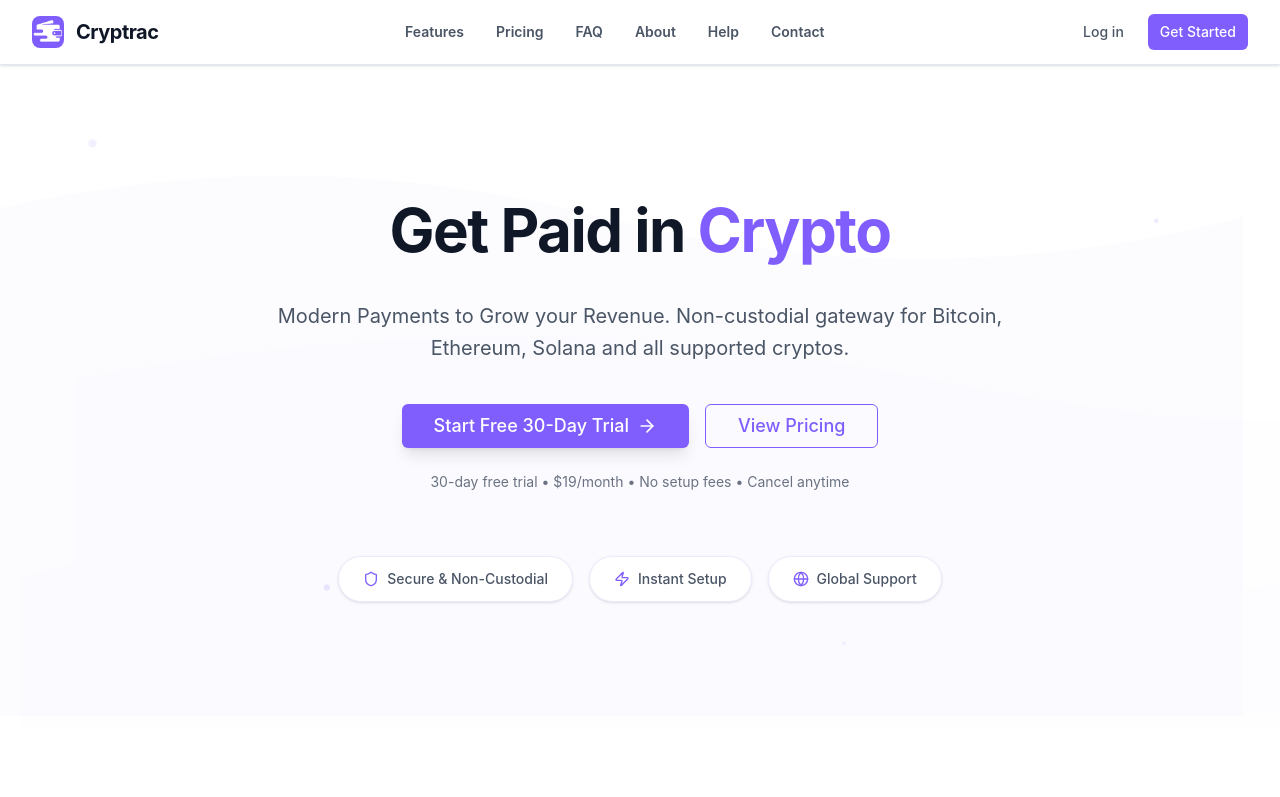
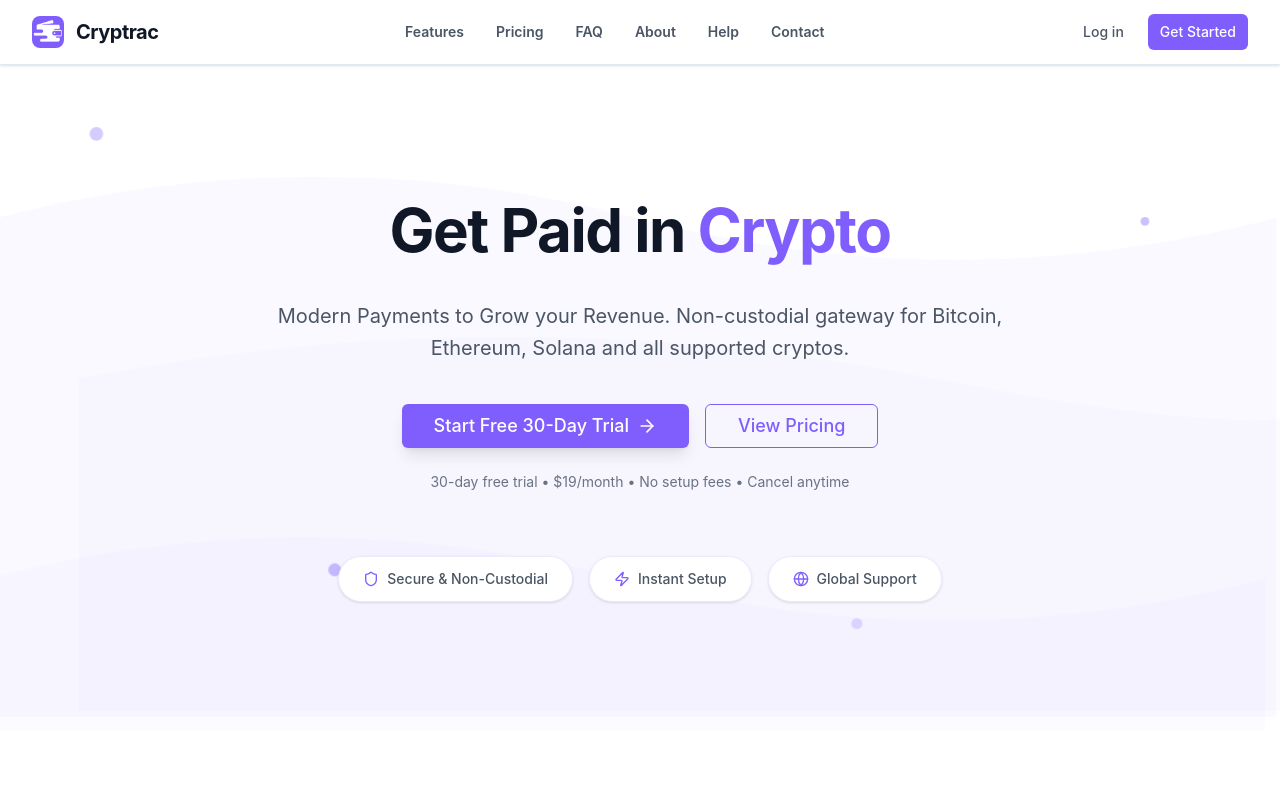
Before and after one commit to CryptracSolutions/cryptrac, a Next.js app: page / in a window 1280 px wide. Shown: the top 797 px of the page. Built offline with nearby package versions, Linux system fonts and the light colour scheme.

Commit message:
UI/UX revamp 4.1.6

```diff
--- a/app/globals.css
+++ b/app/globals.css
@@ -406,7 +406,96 @@
     animation: gentle-pulse 4s ease-in-out infinite;
   }
 
-  /* Cryptrac Purple Wave Animations */
+  /* Enhanced Cryptrac Purple Wave Animations - More Visible Version */
+  @keyframes wave-1-enhanced {
+    0%, 100% {
+      transform: translateX(-150px) translateY(0px);
+      opacity: 0.2;
+    }
+    25% {
+      transform: translateX(-75px) translateY(-30px);
+      opacity: 0.25;
+    }
+    50% {
+      transform: translateX(0px) translateY(-15px);
+      opacity: 0.2;
+    }
+    75% {
+      transform: translateX(75px) translateY(-45px);
+      opacity: 0.22;
+    }
+  }
+
+  .animate-wave-1-enhanced {
+    animation: wave-1-enhanced 15s ease-in-out infinite;
+  }
+
+  @keyframes wave-2-enhanced {
+    0%, 100% {
+      transform: translateX(150px) translateY(0px);
+      opacity: 0.15;
+    }
+    33% {
+      transform: translateX(75px) translateY(30px);
+      opacity: 0.2;
+    }
+    66% {
+      transform: translateX(-40px) translateY(15px);
+      opacity: 0.15;
+    }
+  }
+
+  .animate-wave-2-enhanced {
+    animation: wave-2-enhanced 18s ease-in-out infinite;
+    animation-delay: -3s;
+  }
+
+  @keyframes wave-3-enhanced {
+    0%, 100% {
+      transform: translateX(-75px) translateY(75px);
+      opacity: 0.12;
+    }
+    50% {
+      transform: translateX(100px) translateY(-40px);
+      opacity: 0.18;
+    }
+  }
+
+  .animate-wave-3-enhanced {
+    animation: wave-3-enhanced 22s ease-in-out infinite;
+    animation-delay: -7s;
+  }
+
+  /* Enhanced opacity classes for better wave visibility */
+  .opacity-20 {
+    opacity: 0.2;
+  }
+
+  .opacity-15 {
+    opacity: 0.15;
+  }
+
+  .opacity-12 {
+    opacity: 0.12;
+  }
+
+  /* Enhanced particle sizes */
+  .particle-enhanced {
+    width: 12px !important;
+    height: 12px !important;
+  }
+
+  .particle-small-enhanced {
+    width: 8px !important;
+    height: 8px !important;
+  }
+
+  .particle-medium-enhanced {
+    width: 10px !important;
+    height: 10px !important;
+  }
+
+  /* Original animations kept for backward compatibility */
   @keyframes wave-1 {
     0%, 100% {
       transform: translateX(-100px) translateY(0px);
@@ -469,13 +558,100 @@
   /* Ensure SVG <path> transforms are applied consistently */
   svg .animate-wave-1,
   svg .animate-wave-2,
-  svg .animate-wave-3 {
+  svg .animate-wave-3,
+  svg .animate-wave-1-enhanced,
+  svg .animate-wave-2-enhanced,
+  svg .animate-wave-3-enhanced {
     transform-box: fill-box;       /* critical for Safari & some Chromium builds */
     transform-origin: center;      /* so your translateX/Y animate around center */
     will-change: transform, opacity;
   }
 
-  /* Floating particle animations */
+  /* Enhanced Floating Particle Animations with Larger Size and Better Visibility */
+  @keyframes float-1-enhanced {
+    0%, 100% {
+      transform: translateY(0px) translateX(0px) scale(1);
+      opacity: 0.5;
+    }
+    25% {
+      transform: translateY(-25px) translateX(15px) scale(1.2);
+      opacity: 0.7;
+    }
+    50% {
+      transform: translateY(-40px) translateX(-10px) scale(1.1);
+      opacity: 0.5;
+    }
+    75% {
+      transform: translateY(-15px) translateX(25px) scale(1.3);
+      opacity: 0.6;
+    }
+  }
+
+  .animate-float-1-enhanced {
+    animation: float-1-enhanced 6s ease-in-out infinite;
+  }
+
+  @keyframes float-2-enhanced {
+    0%, 100% {
+      transform: translateY(0px) translateX(0px) scale(1);
+      opacity: 0.6;
+    }
+    33% {
+      transform: translateY(-30px) translateX(-12px) scale(1.4);
+      opacity: 0.8;
+    }
+    66% {
+      transform: translateY(-18px) translateX(18px) scale(1.2);
+      opacity: 0.6;
+    }
+  }
+
+  .animate-float-2-enhanced {
+    animation: float-2-enhanced 8s ease-in-out infinite;
+    animation-delay: -2s;
+  }
+
+  @keyframes float-3-enhanced {
+    0%, 100% {
+      transform: translateY(0px) translateX(0px) scale(1);
+      opacity: 0.55;
+    }
+    50% {
+      transform: translateY(-28px) translateX(10px) scale(1.3);
+      opacity: 0.75;
+    }
+  }
+
+  .animate-float-3-enhanced {
+    animation: float-3-enhanced 7s ease-in-out infinite;
+    animation-delay: -4s;
+  }
+
+  @keyframes float-4-enhanced {
+    0%, 100% {
+      transform: translateY(0px) translateX(0px) scale(1);
+      opacity: 0.45;
+    }
+    25% {
+      transform: translateY(-12px) translateX(-18px) scale(1.2);
+      opacity: 0.65;
+    }
+    50% {
+      transform: translateY(-24px) translateX(12px) scale(1.4);
+      opacity: 0.45;
+    }
+    75% {
+      transform: translateY(-8px) translateX(-6px) scale(1.1);
+      opacity: 0.55;
+    }
+  }
+
+  .animate-float-4-enhanced {
+    animation: float-4-enhanced 9s ease-in-out infinite;
+    animation-delay: -6s;
+  }
+
+  /* Original floating particle animations kept for backward compatibility */
   @keyframes float-1 {
     0%, 100% {
       transform: translateY(0px) translateX(0px);
--- a/app/page.tsx
+++ b/app/page.tsx
@@ -132,46 +132,46 @@
 
       {/* Hero Section */}
       <section id="hero" className="relative overflow-hidden bg-white py-20 sm:py-32">
-        {/* Animated Background - Thin Purple Waves */}
+        {/* Enhanced Animated Background - Visible Purple Waves */}
         <div className="absolute inset-0 overflow-hidden z-0 pointer-events-none" aria-hidden="true">
           {/* Wave 1 - Top to bottom */}
-          <div className="absolute inset-0 opacity-15">
+          <div className="absolute inset-0 opacity-20">
             <svg className="w-full h-full" viewBox="0 0 1200 800" preserveAspectRatio="none">
               <path
                 d="M0,200 Q300,100 600,200 T1200,200 L1200,800 L0,800 Z"
                 fill="#7f5efd"
-                className="animate-wave-1"
+                className="animate-wave-1-enhanced"
               />
             </svg>
           </div>
 
           {/* Wave 2 - Bottom to top */}
-          <div className="absolute inset-0 opacity-8">
+          <div className="absolute inset-0 opacity-15">
             <svg className="w-full h-full" viewBox="0 0 1200 800" preserveAspectRatio="none">
               <path
                 d="M0,600 Q300,500 600,600 T1200,600 L1200,800 L0,800 Z"
                 fill="#7f5efd"
-                className="animate-wave-2"
+                className="animate-wave-2-enhanced"
               />
             </svg>
           </div>
 
           {/* Wave 3 - Diagonal flow */}
-          <div className="absolute inset-0 opacity-6">
+          <div className="absolute inset-0 opacity-12">
             <svg className="w-full h-full" viewBox="0 0 1200 800" preserveAspectRatio="none">
               <path
                 d="M0,400 Q400,300 800,400 T1200,400 L1200,800 L0,800 Z"
                 fill="#7f5efd"
-                className="animate-wave-3"
+                className="animate-wave-3-enhanced"
               />
             </svg>
           </div>
 
-          {/* Floating particles */}
-          <div className="absolute top-20 left-20 w-2 h-2 bg-[#7f5efd]/30 rounded-full animate-float-1"></div>
-          <div className="absolute top-40 right-32 w-1 h-1 bg-[#7f5efd]/40 rounded-full animate-float-2"></div>
-          <div className="absolute bottom-32 left-1/4 w-1.5 h-1.5 bg-[#7f5efd]/35 rounded-full animate-float-3"></div>
-          <div className="absolute bottom-20 right-1/3 w-1 h-1 bg-[#7f5efd]/25 rounded-full animate-float-4"></div>
+          {/* Enhanced Floating particles with larger sizes */}
+          <div className="absolute top-20 left-20 particle-enhanced bg-[#7f5efd]/50 rounded-full animate-float-1-enhanced"></div>
+          <div className="absolute top-40 right-32 particle-small-enhanced bg-[#7f5efd]/60 rounded-full animate-float-2-enhanced"></div>
+          <div className="absolute bottom-32 left-1/4 particle-medium-enhanced bg-[#7f5efd]/55 rounded-full animate-float-3-enhanced"></div>
+          <div className="absolute bottom-20 right-1/3 particle-small-enhanced bg-[#7f5efd]/45 rounded-full animate-float-4-enhanced"></div>
         </div>
         <div className="container-wide relative z-10">
           <div className="mx-auto max-w-4xl text-center">
```
